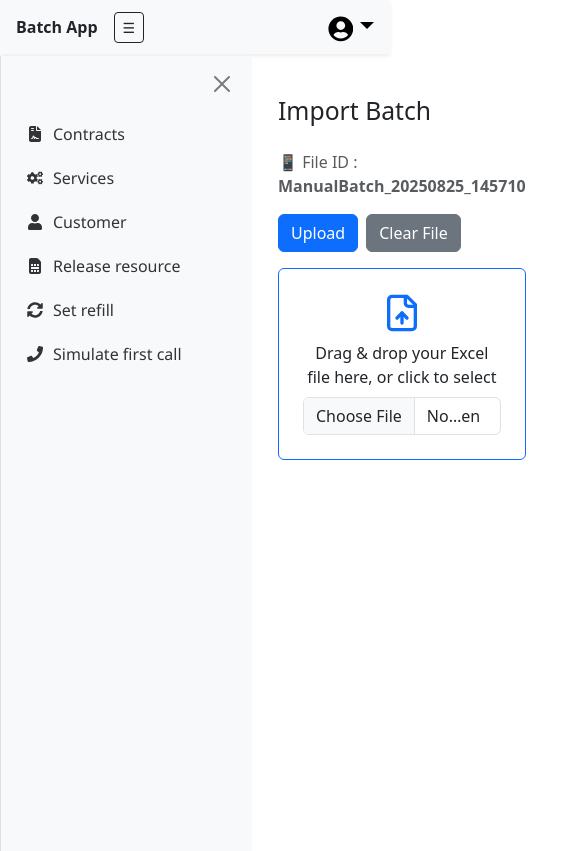
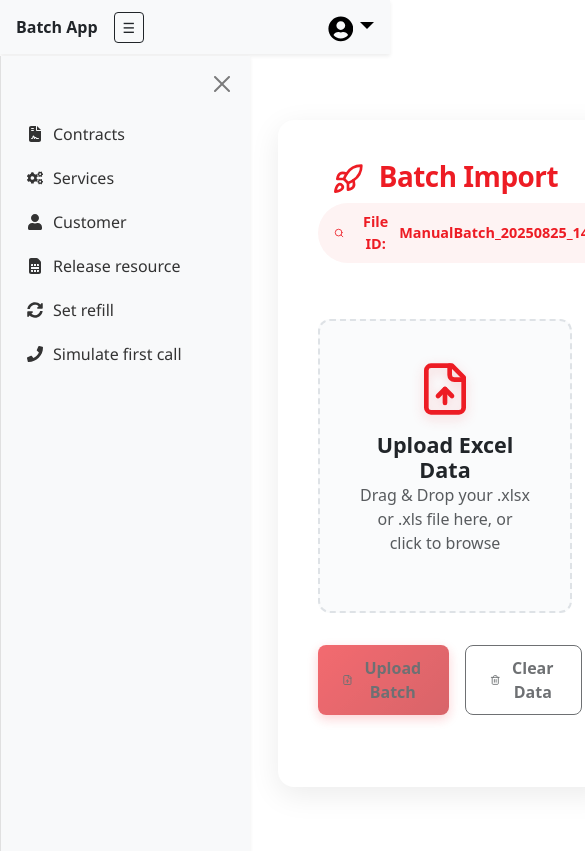
Before and after one commit to DolidValid/project, a React (Vite) app: page /ImportBatch in a window 390 px wide. Shown: the top 851 px of the page, 585 px wide, since content can reach past the window. Built offline with nearby package versions, Linux system fonts and the light colour scheme.

Commit message:
feat: Implement batch import functionality for Excel file uploads, including validation, data processing, and result display.

```diff
--- a/src/App.jsx
+++ b/src/App.jsx
@@ -29,7 +29,7 @@ function App() {
 
           <Route path="/activation3G" element={<Activation3G />} />
           <Route
-            path="/update-rate-plan"
+            path="/activate-service-param"
             element={<ActivateServiceParametre />}
           />
         </Route>
--- a/src/components/ImportBatch.jsx
+++ b/src/components/ImportBatch.jsx
@@ -1,16 +1,24 @@
 import { useState } from "react";
 import { useLocation, useNavigate } from "react-router-dom";
 import * as XLSX from "xlsx";
-import { LuFileUp } from "react-icons/lu";
-import PropTypes from "prop-types";
-import "bootstrap/dist/css/bootstrap.min.css";
+import {
+  LuFileUp,
+  LuCheckCircle,
+  LuXCircle,
+  LuAlertTriangle,
+  LuArrowRight,
+  LuRocket,
+  LuSearch,
+  LuTrash2
+} from "react-icons/lu";
+import { Modal, Table, Spinner, Badge } from "react-bootstrap";
 import { EXPECTED_HEADERS, fieldMapping } from "../config/importConfig";
+import "./ImportBatchStyle.css";
 
 const ImportBatch = ({ type, fileId, executionDate }) => {
   const location = useLocation();
   const navigate = useNavigate();
 
-  // Create an auto-fallback ID for specific screens (like UpdateRatePlan) that skip InfoFile entirely
   const [autoGeneratedId] = useState(() => {
     const d = new Date();
     const pad = (n) => n.toString().padStart(2, "0");
@@ -27,15 +35,18 @@ const ImportBatch = ({ type, fileId, executionDate }) => {
   const [isDragActive, setIsDragActive] = useState(false);
   const [uploading, setUploading] = useState(false);
 
-  // ✅ Reset state
+  const [isFetchingResults, setIsFetchingResults] = useState(false);
+  const [resultsData, setResultsData] = useState(null);
+  const [showResultsModal, setShowResultsModal] = useState(false);
+
   const handleClear = () => {
     setFile(null);
     setPreviewData([]);
     setRowStatuses([]);
     setError("");
+    setResultsData(null);
   };
 
-  // ✅ Handle file selection and parsing
   const handleFile = (selectedFile) => {
     setError("");
     if (!selectedFile) return;
@@ -47,9 +58,7 @@ const ImportBatch = ({ type, fileId, executionDate }) => {
     const maxSize = 2 * 1024 * 1024;
 
     if (!validTypes.includes(selectedFile.type)) {
-      setError(
-        "Invalid file type. Please upload an Excel file (.xlsx or .xls).",
-      );
+      setError("Invalid file type. Please upload an Excel file (.xlsx or .xls).");
       return;
     }
     if (selectedFile.size > maxSize) {
@@ -103,7 +112,7 @@ const ImportBatch = ({ type, fileId, executionDate }) => {
 
         setPreviewData(jsonData);
         setRowStatuses([]);
-      } catch {
+      } catch (err) {
         setError("Error reading Excel file. Please check the file format.");
       }
     };
@@ -115,21 +124,10 @@ const ImportBatch = ({ type, fileId, executionDate }) => {
     handleFile(selectedFile);
   };
 
-  // ✅ Handle upload with header mapping (keep empty values) - BULK UPLOAD VERSION
   const handleSubmit = async (e) => {
     e.preventDefault();
     if (!file || previewData.length < 2) {
       setError("Please select a valid file with data before uploading.");
-      return;
-    }
-
-    if (!phoneFromInfoFile) {
-      setError("File ID is missing. Please go back and provide a valid file ID.");
-      return;
-    }
-
-    if (!type) {
-      setError("Batch type is missing. Contact the administrator to fix the screen configuration.");
       return;
     }
 
@@ -141,7 +139,6 @@ const ImportBatch = ({ type, fileId, executionDate }) => {
     const rows = previewData.slice(1);
     const parsedPayloads = [];
 
-    // Parse all rows locally into one massive array
     for (let i = 0; i < rows.length; i++) {
       const row = rows[i];
       if (!row || row.length === 0) continue;
@@ -156,9 +153,8 @@ const ImportBatch = ({ type, fileId, executionDate }) => {
       parsedPayloads.push(payload);
     }
 
-    // Wrap in Master Payload required by new Backend Unified Route
     const masterPayload = {
-      executionDate: executionDateFromParent, // Accurately reflects what user picked in InfoFile
+      executionDate: executionDateFromParent,
       fileId: phoneFromInfoFile,
       operationType: type,
       data: parsedPayloads
@@ -172,7 +168,6 @@ const ImportBatch = ({ type, fileId, executionDate }) => {
       });
 
       if (res.ok) {
-        // Success: Mark all rows as success visually
         const successStatuses = parsedPayloads.map((_, i) => ({ row: i + 1, status: "success" }));
         setRowStatuses(successStatuses);
       } else {
@@ -186,142 +181,271 @@ const ImportBatch = ({ type, fileId, executionDate }) => {
     setUploading(false);
   };
 
+  const viewResults = async () => {
+    if (!phoneFromInfoFile) return;
+
+    setIsFetchingResults(true);
+    setError("");
+
+    try {
+      const res = await fetch("http://localhost:5000/api/users/resultBatch", {
+        method: "POST",
+        headers: { "Content-Type": "application/json" },
+        body: JSON.stringify({ fileId: phoneFromInfoFile }),
+      });
+
+      if (res.ok) {
+        const data = await res.json();
+        setResultsData(data);
+        setShowResultsModal(true);
+      } else {
+        const errData = await res.json();
+        setError(`Fetch Failed: ${errData.error || "Could not retrieve results"}`);
+      }
+    } catch (err) {
+      setError(`Network Error: ${err.message}`);
+    } finally {
+      setIsFetchingResults(false);
+    }
+  };
+
   const successCount = rowStatuses.filter((r) => r.status === "success").length;
   const errorCount = rowStatuses.filter((r) => r.status === "error").length;
-  const allInserted = rowStatuses.length > 0 && errorCount === 0;
-
-  // ✅ Navigate to Activation Results page with fileId
-  const goToResults = () => {
-    navigate(`/search?query=${encodeURIComponent(phoneFromInfoFile)}`);
-  };
+  const isAllUploaded = rowStatuses.length > 0 && errorCount === 0;
 
   return (
-    <div className="container mt-4">
-      <h2 className="mb-4">Import Batch</h2>
-      <p className="text-muted">
-        📱 File ID : <strong>{phoneFromInfoFile || "Not provided"}</strong>
-      </p>
-
-      {/* ✅ Toolbar with Upload / Clear / View Results + Summary */}
-      <div className="d-flex justify-content-between align-items-center mb-3">
-        <div className="d-flex gap-2">
-          <button
-            onClick={handleSubmit}
-            className="btn btn-primary"
-            disabled={uploading || !phoneFromInfoFile}
-          >
-            {uploading ? "Uploading..." : "Upload"}
-          </button>
-          <button
-            type="button"
-            className="btn btn-secondary"
-            onClick={handleClear}
-            disabled={uploading}
-          >
-            Clear File
-          </button>
+    <div className="container py-5">
+      <div className="import-card">
+        {/* Header Section */}
+        <div className="text-center mb-4">
+          <h1 className="import-header">
+            <LuRocket className="me-2" size={32} /> Batch Import
+          </h1>
+          <div className="file-info-badge">
+            <LuSearch size={16} className="me-2" /> File ID: <strong>{phoneFromInfoFile || "Manual Input"}</strong>
+          </div>
         </div>
 
-        {/* ✅ Insert Summary */}
-        {rowStatuses.length > 0 && (
-          <div>
-            <span className="badge bg-success me-2">
-              ✅ Success: {successCount}
-            </span>
-            <span className="badge bg-danger">❌ Errors: {errorCount}</span>
-          </div>
-        )}
-
-        {/* ✅ Only show if all rows inserted */}
-        {allInserted && (
-          <button
-            className="btn btn-success ms-3"
-            onClick={goToResults}
-            disabled={!phoneFromInfoFile}
-          >
-            View Activation Results →
-          </button>
-        )}
-      </div>
-
-      {/* ✅ File Drop Area */}
-      <form onSubmit={handleSubmit}>
+        {/* Upload Interface */}
+        <div className="row g-4 mb-4">
+          <div className="col-lg-12">
             <div
-          className={`border border-primary rounded p-4 text-center mb-3 ${
-            isDragActive ? "bg-light" : ""
-          }`}
-          onDragOver={(e) => {
-            e.preventDefault();
-            setIsDragActive(true);
-          }}
+              className={`modern-dropzone ${isDragActive ? "active" : ""}`}
+              onDragOver={(e) => { e.preventDefault(); setIsDragActive(true); }}
               onDragLeave={() => setIsDragActive(false)}
               onDrop={(e) => {
                 e.preventDefault();
                 setIsDragActive(false);
                 handleFile(e.dataTransfer.files[0]);
               }}
+              onClick={() => document.getElementById("file-upload-input").click()}
             >
-          <LuFileUp size={40} className="text-primary mb-2" />
-          <p className="mb-2">
-            Drag & drop your Excel file here, or click to select
-          </p>
+              <LuFileUp className="upload-icon" size={56} />
+              <h4 className="fw-bold">Upload Excel Data</h4>
+              <p className="text-muted">Drag & Drop your .xlsx or .xls file here, or click to browse</p>
               <input
+                id="file-upload-input"
                 type="file"
                 accept=".xlsx, .xls"
                 onChange={handleFileChange}
-            className="form-control"
+                className="d-none"
               />
+              {file && (
+                <div className="mt-3 text-danger fw-bold">
+                  📁 Selected: {file.name}
                 </div>
-      </form>
+              )}
+            </div>
+          </div>
+        </div>
 
-      {error && <div className="alert alert-danger">{error}</div>}
+        {/* Actions & Summary */}
+        <div className="d-flex flex-wrap justify-content-between align-items-center mb-4">
+          <div className="d-flex gap-3 mt-2">
+            <button
+              onClick={handleSubmit}
+              className="btn btn-ooredoo d-flex align-items-center gap-2"
+              disabled={uploading || !file || previewData.length < 2}
+            >
+              {uploading ? (
+                <>
+                  <Spinner animation="border" size="sm" /> <span>Uploading...</span>
+                </>
+              ) : (
+                <>
+                  <LuFileUp size={18} /> Upload Batch
+                </>
+              )}
+            </button>
+            <button
+              className="btn btn-ooredoo-outline d-flex align-items-center gap-2"
+              onClick={handleClear}
+              disabled={uploading || !file}
+            >
+              <LuTrash2 size={18} /> Clear Data
+            </button>
+          </div>
 
-      {/* ✅ Preview Table */}
+          <div className="d-flex gap-4 align-items-center mt-2">
+            {rowStatuses.length > 0 && (
+              <div className="d-flex gap-3">
+                <div className="d-flex align-items-center gap-2">
+                  <LuCheckCircle className="text-success" />
+                  <span className="fw-bold">Success: {successCount}</span>
+                </div>
+                {errorCount > 0 && (
+                  <div className="d-flex align-items-center gap-2">
+                    <LuXCircle className="text-danger" />
+                    <span className="fw-bold">Errors: {errorCount}</span>
+                  </div>
+                )}
+              </div>
+            )}
+
+            {isAllUploaded && (
+              <button
+                className="btn btn-ooredoo-success d-flex align-items-center gap-2"
+                onClick={viewResults}
+                disabled={isFetchingResults}
+              >
+                {isFetchingResults ? (
+                  <Spinner animation="border" size="sm" />
+                ) : (
+                  <>
+                    View Activation Results <LuArrowRight size={18} />
+                  </>
+                )}
+              </button>
+            )}
+          </div>
+        </div>
+
+        {error && (
+          <div className="alert alert-danger d-flex align-items-center gap-3">
+            <LuAlertTriangle size={20} />
+            <div>{error}</div>
+          </div>
+        )}
+
+        {/* Data Preview */}
         {previewData.length > 0 && (
-        <div className="mt-4">
-          <h5>Preview:</h5>
-          <div className="table-responsive">
-            <table className="table table-bordered table-sm">
-              <thead className="table-light">
+          <div className="mt-5">
+            <div className="d-flex align-items-center gap-2 mb-3">
+              <div style={{width: 4, height: 24, backgroundColor: '#ed1c24', borderRadius: 2}}></div>
+              <h5 className="mb-0 fw-bold">Raw Data Preview</h5>
+            </div>
+            <div className="table-responsive shadow-sm modern-table">
+              <table className="table mb-0">
+                <thead>
                   <tr>
                     {previewData[0].map((header, idx) => (
                       <th key={idx}>
-                      {header}{" "}
-                      {fieldMapping[header] && `→ ${fieldMapping[header]}`}
+                        {header}
+                        <div className="text-muted fw-normal" style={{fontSize: '0.7rem'}}>
+                          {fieldMapping[header] || '~'}
+                        </div>
                       </th>
                     ))}
                   </tr>
                 </thead>
                 <tbody>
-                {previewData.slice(1).map((row, i) => (
+                  {previewData.slice(1, 6).map((row, i) => (
                     <tr key={i}>
                       {previewData[0].map((_, j) => (
-                      <td
-                        key={j}
-                        className={
-                          row[j] === null || row[j] === ""
-                            ? "table-warning"
-                            : ""
-                        }
-                      >
-                        {row[j] !== undefined ? row[j] : ""}
+                        <td key={j} className={!row[j] ? "bg-light" : ""}>
+                          {row[j] !== undefined ? String(row[j]) : "-"}
                         </td>
                       ))}
                     </tr>
                   ))}
                 </tbody>
               </table>
+              {previewData.length > 6 && (
+                <div className="p-2 text-center text-muted small border-top">
+                  ... and {previewData.length - 6} more rows
+                </div>
+              )}
             </div>
           </div>
         )}
       </div>
+
+      {/* Activation Results Modal */}
+      <Modal show={showResultsModal} onHide={() => setShowResultsModal(false)} size="xl" centered>
+        <Modal.Header closeButton style={{ background: 'var(--header-gradient)', color: 'white' }}>
+          <Modal.Title className="fw-bold">Activation Results (Oracle ESB_LOG)</Modal.Title>
+        </Modal.Header>
+        <Modal.Body className="p-0">
+          <div className="p-4 bg-light border-bottom">
+            <div className="row g-3">
+              <div className="col-md-3">
+                <label className="text-muted small">File ID</label>
+                <div className="fw-bold">{resultsData?.batchInfo?.fileId}</div>
+              </div>
+              <div className="col-md-3">
+                <label className="text-muted small">Operation</label>
+                <div className="fw-bold"><Badge bg="danger">{resultsData?.batchInfo?.operationType}</Badge></div>
+              </div>
+              <div className="col-md-3">
+                <label className="text-muted small">Batch Status</label>
+                <div className="fw-bold"><Badge bg="dark">{resultsData?.batchInfo?.etat}</Badge></div>
+              </div>
+              <div className="col-md-3">
+                <label className="text-muted small">Result Count</label>
+                <div className="fw-bold text-success">{resultsData?.oracleResultsCount} recorded</div>
+              </div>
+            </div>
+          </div>
+
+          <div className="table-responsive" style={{ maxHeight: '60vh' }}>
+            <Table striped borderless hover className="mb-0 align-middle">
+              <thead>
+                <tr>
+                  <th className="ps-4">MSISDN</th>
+                  <th>Transaction ID</th>
+                  <th>Status</th>
+                  <th>Message</th>
+                  <th>Step</th>
+                  <th>Date</th>
+                </tr>
+              </thead>
+              <tbody>
+                {resultsData?.transactionResults?.length > 0 ? (
+                  resultsData.transactionResults.map((r, i) => (
+                    <tr key={i}>
+                      <td className="ps-4 fw-bold">{r.msisdn}</td>
+                      <td className="small text-muted">{r.TRANSACTION_ID || r.transactionId}</td>
+                      <td>
+                        <Badge
+                          bg={r.STATUS === 'SUCCESS' || r.STATUS === 'FINISHED' ? 'success' : r.STATUS === 'PENDING' ? 'warning' : 'danger'}
+                        >
+                          {r.STATUS || 'UNKNOWN'}
+                        </Badge>
+                      </td>
+                      <td className="small">{r.PROCESS_ADDITION_MSG || r.MAIN_INFO || '-'}</td>
+                      <td><Badge bg="light" text="dark">{r.TRACE_IN_STEP || '-'}</Badge></td>
+                      <td className="small text-muted">{r.STATUS_DATE || r.CREATION_DATE || '-'}</td>
+                    </tr>
+                  ))
+                ) : (
+                  <tr>
+                    <td colSpan="6" className="text-center py-5">
+                      <LuSearch size={32} className="text-muted mb-3 d-block mx-auto" />
+                      <h5 className="text-muted">No results found in ESB_LOG.</h5>
+                    </td>
+                  </tr>
+                )}
+              </tbody>
+            </Table>
+          </div>
+        </Modal.Body>
+        <Modal.Footer>
+          <button className="btn btn-secondary px-4" onClick={() => setShowResultsModal(false)}>Close</button>
+          <button className="btn btn-ooredoo px-4" onClick={() => window.print()}>Export Results</button>
+        </Modal.Footer>
+      </Modal>
+    </div>
   );
 };
 
-ImportBatch.propTypes = {
-  type: PropTypes.string,
-  fileId: PropTypes.string,
-  executionDate: PropTypes.string,
-};
-
 export default ImportBatch;
--- a/src/components/ImportBatchStyle.css
+++ b/src/components/ImportBatchStyle.css
@@ -1,100 +1,142 @@
-/* ImportBatch.css */
-.import-batch-container {
-  max-width: 800px;
-  margin: 0 auto;
-  padding: 20px;
+/* Modern Ooredoo-inspired Design System */
+:root {
+  --ooredoo-red: #ed1c24;
+  --ooredoo-dark-red: #c4121a;
+  --ooredoo-white: #ffffff;
+  --ooredoo-gray-bg: #f8f9fa;
+  --ooredoo-border: #e9ecef;
+  --ooredoo-text: #343a40;
+  --card-shadow: 0 8px 30px rgba(0,0,0,0.08);
+  --header-gradient: linear-gradient(135deg, #ed1c24 0%, #c4121a 100%);
 }
 
-.import-batch-title {
-  text-align: center;
-  font-size: 28px;
-  font-weight: bold;
-  margin-bottom: 20px;
+.import-card {
+  border: none;
+  border-radius: 16px;
+  background: var(--ooredoo-white);
+  box-shadow: var(--card-shadow);
+  padding: 2.5rem;
+  transition: transform 0.2s ease;
 }
 
-.import-batch-form {
-  display: flex;
-  flex-direction: column;
-  align-items: center;
-  gap: 12px;
-  margin-bottom: 30px;
+.import-header {
+  color: var(--ooredoo-red);
+  font-weight: 800;
+  letter-spacing: -0.5px;
+  margin-bottom: 0.5rem;
 }
 
-.upload-button {
-  background-color: red;
-  color: white;
-  padding: 10px 24px;
-  border: none;
-  border-radius: 5px;
-  cursor: pointer;
-  font-size: 16px;
-  transition: background-color 0.3s;
+.file-info-badge {
+  display: inline-flex;
+  align-items: center;
+  gap: 8px;
+  background: rgba(237, 28, 36, 0.05);
+  color: var(--ooredoo-red);
+  padding: 8px 16px;
+  border-radius: 50px;
+  font-weight: 600;
+  font-size: 0.9rem;
+  margin-bottom: 2rem;
 }
 
-.drop-zone {
-  border: 2px dashed #ccc;
-  border-radius: 8px;
-  padding: 30px;
+/* Redesigned Drag & Drop Zone */
+.modern-dropzone {
+  border: 2px dashed #dee2e6;
+  border-radius: 12px;
+  padding: 40px;
   text-align: center;
   cursor: pointer;
-  max-width: 300px;
-  background-color: #fafafa;
-  transition: background-color 0.3s;
+  background-color: #fafbfc;
+  transition: all 0.3s cubic-bezier(0.4, 0, 0.2, 1);
   position: relative;
 }
 
-.drop-zone.active {
-  background-color: #f0f8ff;
-  border-color: #007bff;
+.modern-dropzone:hover, .modern-dropzone.active {
+  border-color: var(--ooredoo-red);
+  background-color: rgba(237, 28, 36, 0.02);
+  transform: translateY(-2px);
 }
 
-.drop-zone p {
-  margin-top: 10px;
-  font-size: 16px;
+.modern-dropzone .upload-icon {
+  color: var(--ooredoo-red);
+  filter: drop-shadow(0 4px 6px rgba(237, 28, 36, 0.2));
+  margin-bottom: 15px;
 }
 
-.file-input {
-  display: none;
+/* Premium Buttons */
+.btn-ooredoo {
+  background: var(--header-gradient);
+  color: white;
+  border: none;
+  border-radius: 8px;
+  padding: 10px 24px;
+  font-weight: 600;
+  transition: all 0.2s ease;
+  box-shadow: 0 4px 12px rgba(237, 28, 36, 0.3);
 }
 
-.file-icon {
-  font-size: 32px;
-  color: #555;
+.btn-ooredoo:hover:not(:disabled) {
+  background: var(--ooredoo-dark-red);
+  transform: translateY(-1px);
+  box-shadow: 0 6px 15px rgba(237, 28, 36, 0.4);
+  color: white;
 }
 
-
-.upload-button:hover {
-  background-color: #ff3030;
+.btn-ooredoo-outline {
+  background: transparent;
+  color: var(--ooredoo-red);
+  border: 1.5px solid var(--ooredoo-red);
+  border-radius: 8px;
+  padding: 10px 24px;
+  font-weight: 600;
+  transition: all 0.2s ease;
 }
 
-.preview-section {
-  margin-top: 20px;
+.btn-ooredoo-outline:hover:not(:disabled) {
+  background: rgba(237, 28, 36, 0.05);
+  border-color: var(--ooredoo-dark-red);
+  color: var(--ooredoo-dark-red);
 }
 
-.preview-title {
-  font-size: 22px;
-  margin-bottom: 10px;
+.btn-ooredoo-success {
+  background: #28a745;
+  color: white;
+  border-radius: 8px;
+  padding: 10px 24px;
+  font-weight: 600;
+  box-shadow: 0 4px 12px rgba(40, 167, 69, 0.2);
 }
 
-.preview-table {
-  width: 100%;
-  border-collapse: collapse;
-  background-color: white;
-  box-shadow: 0 0 10px rgba(0, 0, 0, 0.1);
+.btn-ooredoo-success:hover {
+  background: #218838;
+  color: white;
 }
 
-.preview-table th,
-.preview-table td {
-  border: 1px solid #ddd;
-  padding: 10px;
-  text-align: left;
+/* Table Enhancements */
+.modern-table {
+  border-radius: 8px;
+  overflow: hidden;
+  border: 1px solid var(--ooredoo-border);
 }
 
-.preview-table th {
-  background-color: #f2f2f2;
-  font-weight: bold;
+.modern-table thead th {
+  background-color: var(--ooredoo-gray-bg);
+  border-bottom: 2px solid var(--ooredoo-red) !important;
+  font-weight: 700;
+  color: var(--ooredoo-text);
 }
 
-.preview-table tr:hover {
-  background-color: #f9f9f9;
+.modern-table tbody tr:hover {
+  background-color: rgba(0,0,0,0.01);
 }
+
+/* Shimmer animation for loading states */
+@keyframes shimmer {
+  0% { opacity: 0.6; }
+  50% { opacity: 1; }
+  100% { opacity: 0.6; }
+}
+
+.uploading-shimmer {
+  animation: shimmer 1.5s infinite ease-in-out;
+}
```
Lines whose indentation alone changed are shown as unchanged.
